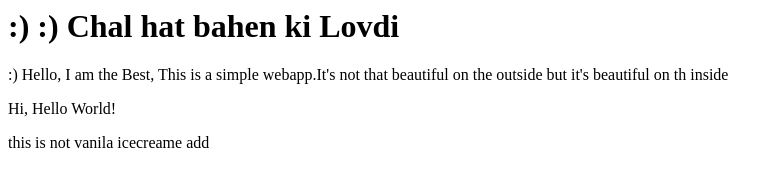
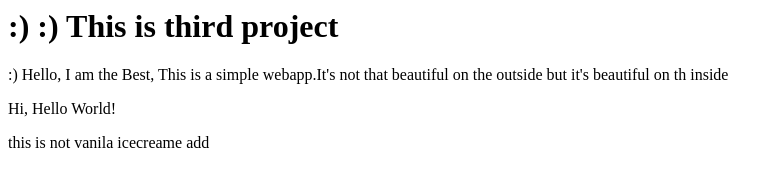
Before and after one commit to dhanrajmalage/simlple-webhook, a plain HTML site: page index.html in a window 1280 px wide. Shown: the whole page, without its empty margins (0-782 px from the left). Drawn offline with Linux system fonts and the light colour scheme.

Commit message:
Update index.html

```diff
--- a/index.html
+++ b/index.html
@@ -1,6 +1,6 @@
 <html>
 <title>Simple Web App</title>
-<H1>:) :) Chal hat bahen ki Lovdi</H1>
+<H1>:) :) This is third project </H1>
 <p> :) Hello, I am the Best, This is a simple webapp.It's not that beautiful on the outside but it's beautiful on th inside
 </p>
 <p>  Hi, Hello World!</p>
```
